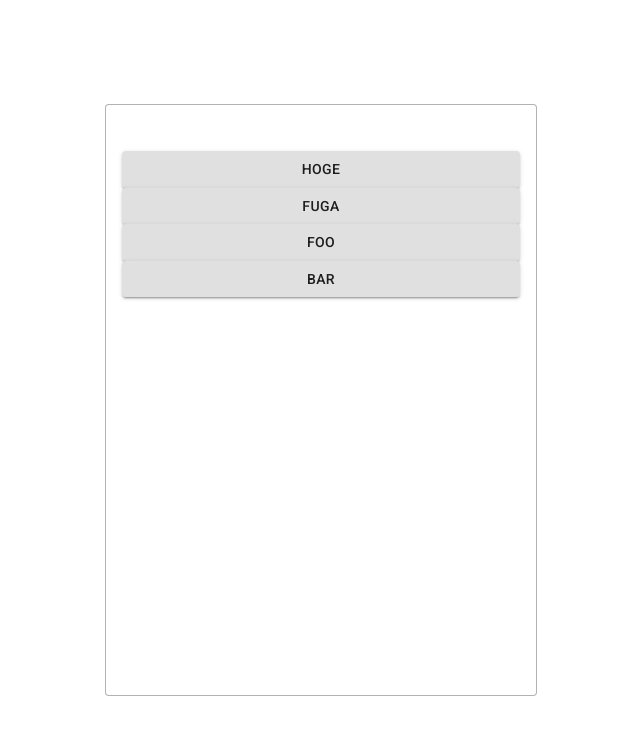
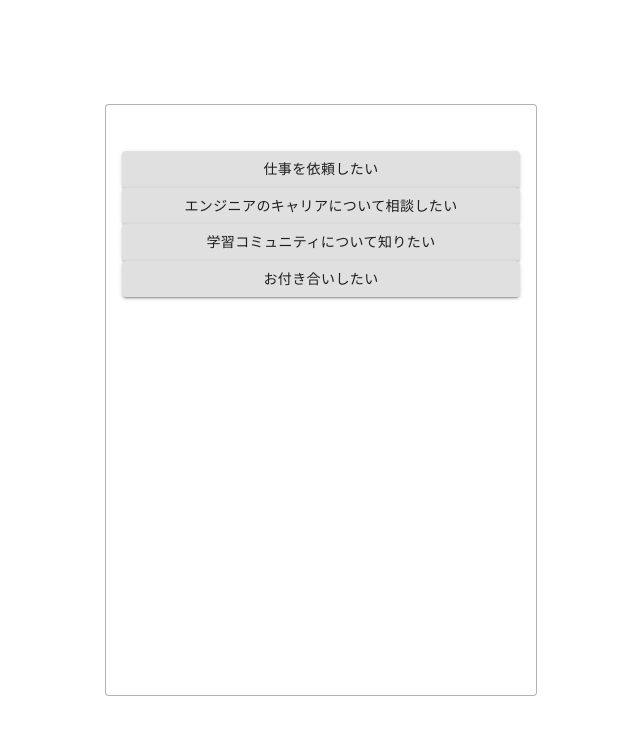
Before and after one commit to kosuke-17/chatbot-123, a React (Create React App) app: page / in a window 1280 px wide. Shown: the top 734 px of the page, without its empty margins (319-959 px from the left). Built offline with nearby package versions, Linux system fonts and the light colour scheme.

Commit message:
datasetのデータを表示

```diff
--- a/src/App.jsx
+++ b/src/App.jsx
@@ -14,11 +14,23 @@
         open: false
       }
     }
+
+  initAnswer = () => {
+    const initDataset = this.state.dataset[this.state.currentId]
+    const initAnswers = initDataset.answers;
+    this.setState({
+      answers: initAnswers
+    })
+  }
+
+  componentDidMount() {
+    this.initAnswer()
+  }
   render() {
     return (
       <section className="c-section">
         <div className="c-box">
-          <AnswersList />
+          <AnswersList answers={this.state.answers} />
         </div>
       </section>
     );
--- a/src/components/AnswersList.jsx
+++ b/src/components/AnswersList.jsx
@@ -1,13 +1,12 @@
 import React from 'react'
 import {Answer} from './index'
 
-const AnswersList = () => {
+const AnswersList = (props) => {
   return (
     <div className="c-grid__answer">
-      <Answer content={"hoge"} />
-      <Answer content={"fuga"} />
-      <Answer content={"foo"} />
-      <Answer content={"bar"} />
+      {props.answers.map((value, index) => {
+        return <Answer content={value.content} key={index.toString} />
+      })}
     </div>
   )
 }
```
